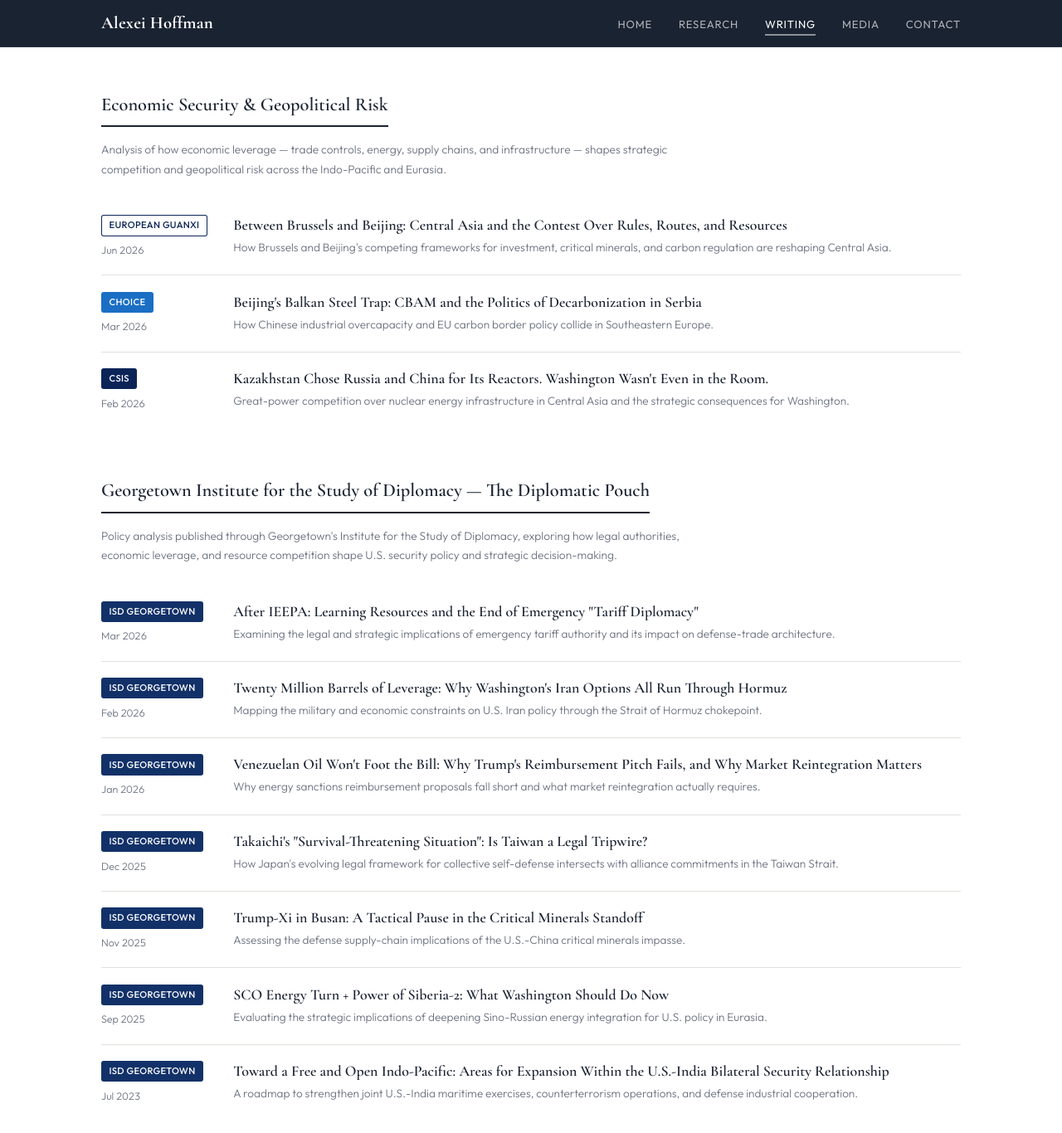
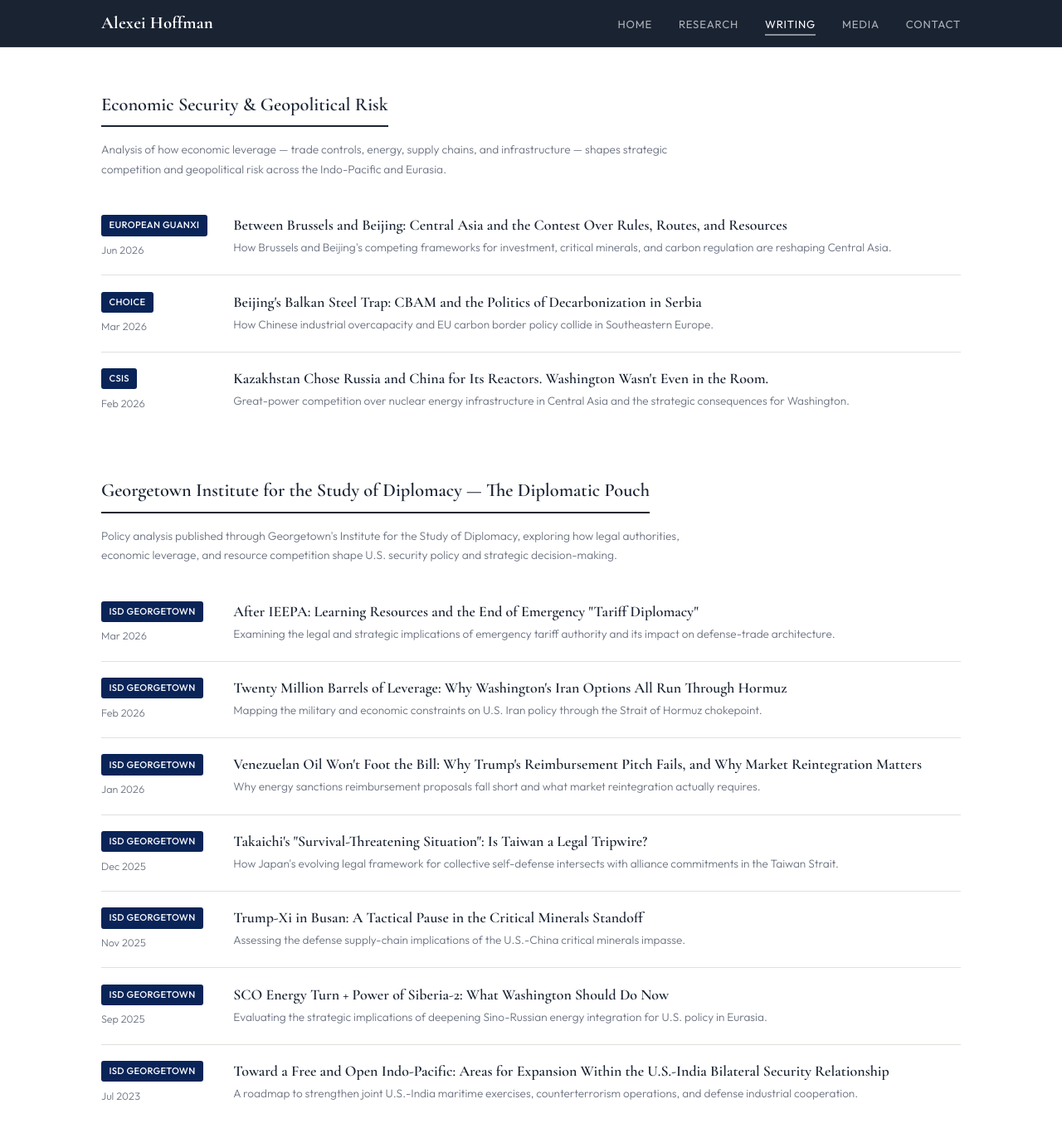
Before and after one commit to a-novi13-byte/a-novi13-byte.github.io, a Jekyll site: the page built from writing.html, in a window 1280 px wide and 1400 px high, scrolled down 475 px. Shown: the top 1366 px of the window at 83% size. Built offline with Jekyll 4.4.1, drawn with Linux system fonts in a browser that asks for light colours.

Commit message:
Update main.css

```diff
--- a/assets/css/main.css
+++ b/assets/css/main.css
@@ -60,32 +60,12 @@ img { max-width: 100%; display: block; }
 .pub-year { font-variant-numeric: tabular-nums; color: var(--text-muted); white-space: nowrap; }
 
 /* ---- BADGES ----------------------------------------------------------
-   One ramp, CSIS navy to CSIS blue, ordered by venue weight.
-   Every fill passes WCAG AA against white text.
-   New outlet: assign it an existing step. Don't add hex values. */
+   One color, every outlet and every format. The badge text carries the
+   distinction; color carries none. Per-outlet modifier classes remain in
+   the page markup but match no rule — reintroduce them here if that ever
+   changes. To recolor every badge on the site, edit the two values below. */
 
-.pub-badge { display: inline-block; padding: 0.2rem 0.6rem; border-radius: 3px; font-size: 0.7rem; font-weight: 500; letter-spacing: 0.03em; text-transform: uppercase; white-space: nowrap; }
-
-/* Step 1 — 14.9:1 */
-.badge-csis, .badge-worldbank { background: #0A2458; color: #fff; }
-
-/* Step 2 — 12.6:1 */
-.badge-isd, .badge-nato, .badge-citadel, .badge-nwc { background: #123168; color: #fff; }
-
-/* Step 3 — 7.5:1 */
-.badge-isw, .badge-milrev, .badge-yjia, .badge-gssr { background: #0054A4; color: #fff; }
-
-/* Step 4 — 5.1:1 */
-.badge-choice, .badge-ijts, .badge-sdstate, .badge-tedstevens { background: #1A6FC4; color: #fff; }
-
-/* Step 5 — outline. inset shadow keeps padding identical to filled badges. */
-.badge-guanxi { background: transparent; color: #0A2458; box-shadow: inset 0 0 0 1px #0A2458; }
-
-/* Media page formats — same ramp, separate page, no collisions. */
-.badge-panel { background: #0A2458; color: #fff; }
-.badge-podcast { background: #0054A4; color: #fff; }
-.badge-broadcast { background: #1A6FC4; color: #fff; }
-.badge-quoted { background: transparent; color: #0A2458; box-shadow: inset 0 0 0 1px #0A2458; }
+.pub-badge { display: inline-block; padding: 0.2rem 0.6rem; border-radius: 3px; font-size: 0.7rem; font-weight: 500; letter-spacing: 0.03em; text-transform: uppercase; white-space: nowrap; background: #0A2458; color: #fff; }
 
 /* Publication cover thumbnails — replaces the old text badges in the Publications table */
 .pub-cover { width: 72px; height: auto; aspect-ratio: 3 / 4; object-fit: cover; margin: 0 auto; border: 1px solid rgba(0,0,0,0.08); border-radius: 4px; box-shadow: 0 1px 4px rgba(0,0,0,0.18); }
@@ -107,7 +87,7 @@ img { max-width: 100%; display: block; }
 
 /* ---- MEDIA PAGE ---- */
 .media-venue { font-size: 0.82rem; color: var(--text-muted); margin: 0.1rem 0 0.45rem; }
-.event-status { display: inline-block; padding: 0.15rem 0.5rem; font-size: 0.68rem; font-weight: 500; letter-spacing: 0.06em; text-transform: uppercase; white-space: nowrap; background: #3DD5FF; color: #0A2458; border-radius: 3px; }
+.event-status { display: inline-block; padding: 0.15rem 0.5rem; font-size: 0.68rem; font-weight: 500; letter-spacing: 0.06em; text-transform: uppercase; white-space: nowrap; background: transparent; color: #0A2458; box-shadow: inset 0 0 0 1px #0A2458; border-radius: 3px; }
 
 .cv-actions { margin-bottom: 2rem; display: flex; gap: 1rem; flex-wrap: wrap; align-items: center; }
 .btn { display: inline-flex; align-items: center; gap: 0.5rem; padding: 0.6rem 1.4rem; background: var(--navy); color: #fff; font-family: var(--font-body); font-size: 0.82rem; font-weight: 500; letter-spacing: 0.04em; text-transform: uppercase; border-radius: 3px; transition: all 0.2s; text-decoration: none; }
```
